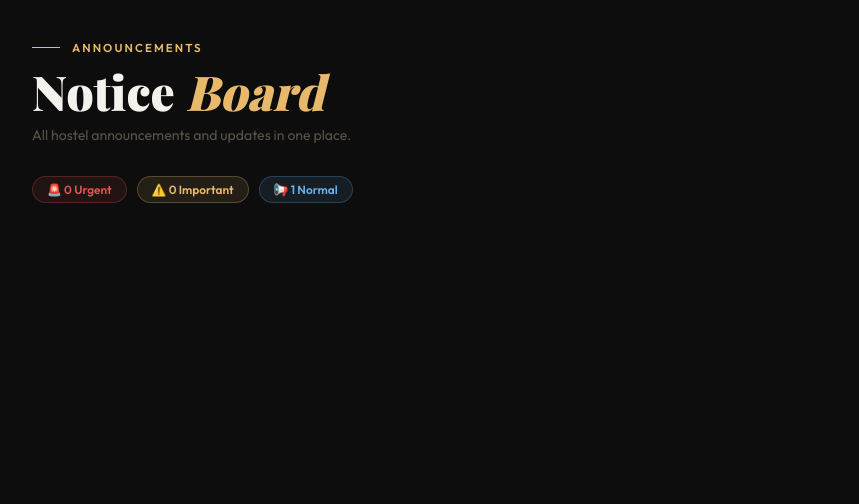
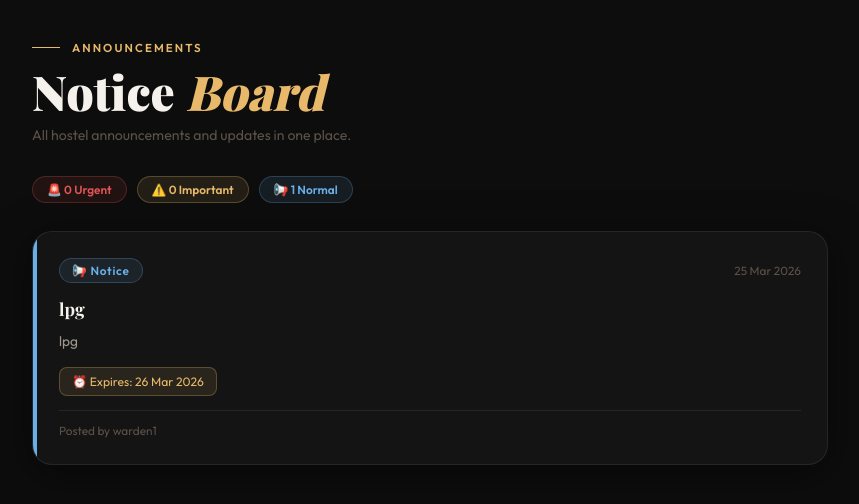
Before and after one commit to priya7888/HostelHub, a Django app: page /notices/ in a window 1280 px wide. Shown: the part 70-574 px from the top of the page, without its empty margins (210-1069 px from the left). Run offline with Django 5.2, Linux system fonts and the light colour scheme; a user stored in the database is signed in; data comes from the database, SQL or seed files in the repository; both versions use the stored data as it was after the commit; parts of the project's set-up code (start-up, migrations or seed data) failed here and were passed over; some web fonts are replaced.

Commit message:
Fix notice board, cursor, login page, QR scanner updates

```diff
--- a/notice_board/static/notice_board/css/style.css
+++ b/notice_board/static/notice_board/css/style.css
@@ -151,10 +151,11 @@ body {
     background:var(--card-bg); border:1px solid var(--border);
     border-radius:20px; padding:26px;
     position:relative; overflow:hidden;
-    opacity:0; transform:translateY(16px);
-    transition:opacity 0.5s, transform 0.5s,
-                background 0.3s, border-color 0.3s, box-shadow 0.3s;
+    opacity:1;
+    transform:translateY(0);
+    transition:background 0.3s, border-color 0.3s, box-shadow 0.3s;
     box-shadow:var(--shadow);
+    margin-bottom:14px;
 }
 .notice-card.visible { opacity:1; transform:translateY(0); }
 .notice-card:hover {
--- a/notice_board/urls.py
+++ b/notice_board/urls.py
@@ -2,5 +2,5 @@ from django.urls import path
 from . import views
 
 urlpatterns = [
-    path('', views.notice_list, name='notice_list'),
+    path('', views.notice_list, name='notices'),
 ]
```
Also changed, not shown: notice_board/static/notice_board/js/scrpit.js (+7 -10 lines), db.sqlite3.
